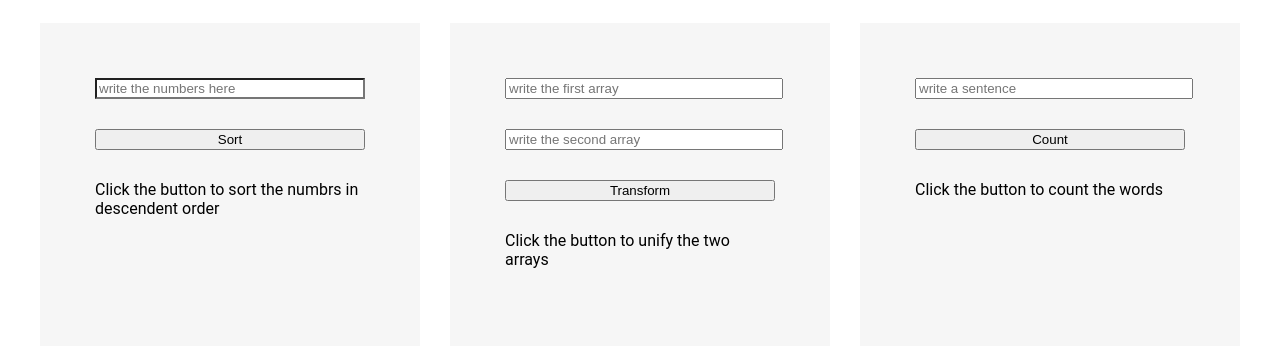
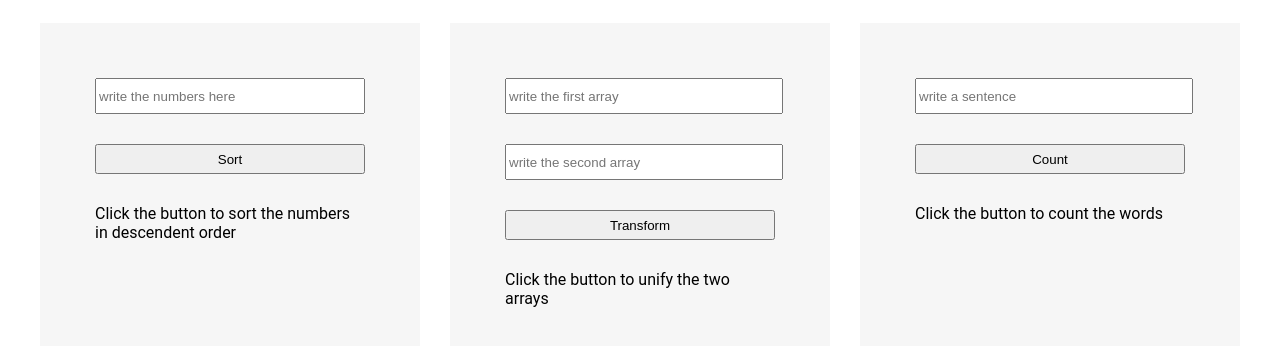
Before and after one commit to ivand150/prueba-tecnica-haley, an Angular app in the folder prueba-tecnica-haley/: page / in a window 1280 px wide. Shown: the top 346 px of the page. Built offline with nearby package versions, Linux system fonts and the light colour scheme.

Commit message:
add validators to forms

```diff
--- a/prueba-tecnica-haley/src/app/count/count.component.scss
+++ b/prueba-tecnica-haley/src/app/count/count.component.scss
@@ -13,11 +13,13 @@
 
   input{
     margin: 15px;
+    height: 30px;
     width: 270px;
   }
 
   button {
     margin: 15px;
+    height: 30px;
     width: 270px;
   }
 
--- a/prueba-tecnica-haley/src/app/count/count.component.ts
+++ b/prueba-tecnica-haley/src/app/count/count.component.ts
@@ -1,5 +1,5 @@
 import { Component } from '@angular/core'
-import { FormControl } from '@angular/forms'
+import { FormControl, Validators } from '@angular/forms'
 import { AppService } from '../app.service'
 
 @Component({
@@ -10,7 +10,7 @@ import { AppService } from '../app.service'
 export class CountComponent {
   constructor (private appService: AppService) { }
 
-  inputSentence = new FormControl('')
+  inputSentence = new FormControl('', Validators.required)
   words = this.appService.wordsCount$
 
   countWords (sentence: string) {
--- a/prueba-tecnica-haley/src/app/sort/sort.component.html
+++ b/prueba-tecnica-haley/src/app/sort/sort.component.html
@@ -2,7 +2,7 @@
   <input type="number" placeholder="write the numbers here" [formControl]=inputNumbers class='inputSort'>
 
   <button (click)="descendentOrder(inputNumbers.value)" class='buttonSort'>Sort</button>
-  <span>Click the button to sort the numbrs in descendent order</span>
+  <span>Click the button to sort the numbers in descendent order</span>
 
 
   <div *ngIf='sortedNumbers.getValue().length'>
--- a/prueba-tecnica-haley/src/app/sort/sort.component.scss
+++ b/prueba-tecnica-haley/src/app/sort/sort.component.scss
@@ -23,10 +23,11 @@
 
   .inputSort {
     margin: 15px;
-    -webkit-appearance: none;
+    height: 30px;
   }
 
   .buttonSort {
+    height: 30px;
     margin: 15px
   }
 
--- a/prueba-tecnica-haley/src/app/sort/sort.component.ts
+++ b/prueba-tecnica-haley/src/app/sort/sort.component.ts
@@ -1,5 +1,5 @@
 import { Component } from '@angular/core'
-import { FormControl } from '@angular/forms'
+import { FormControl, Validators } from '@angular/forms'
 import { AppService } from '../app.service'
 
 @Component({
@@ -10,7 +10,7 @@ import { AppService } from '../app.service'
 export class SortComponent {
   constructor (private appService: AppService) { }
 
-  inputNumbers = new FormControl([])
+  inputNumbers = new FormControl([], Validators.required)
   sortedNumbers = this.appService.sortArray$
 
   descendentOrder (array: number[]): void {
--- a/prueba-tecnica-haley/src/app/transform/transform.component.html
+++ b/prueba-tecnica-haley/src/app/transform/transform.component.html
@@ -8,7 +8,7 @@
   <span>Click the button to unify the two arrays</span>
   </form>
 
-  <div *ngIf='array.getValue().length'>
+  <div *ngIf='array.getValue()[0] && array.getValue()[1]'>
     <span>Array Transformed: [{{array | async}}]</span>
   </div>
 </div>
--- a/prueba-tecnica-haley/src/app/transform/transform.component.scss
+++ b/prueba-tecnica-haley/src/app/transform/transform.component.scss
@@ -13,11 +13,13 @@
 
   input{
     margin: 15px;
+    height: 30px;
     width: 270px;
   }
 
   button {
     margin: 15px;
+    height: 30px;
     width: 270px;
   }
 
```
